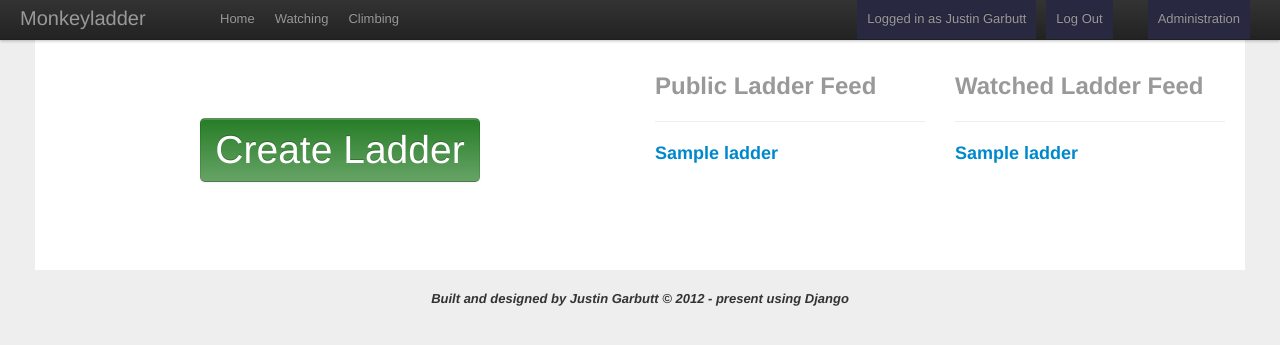
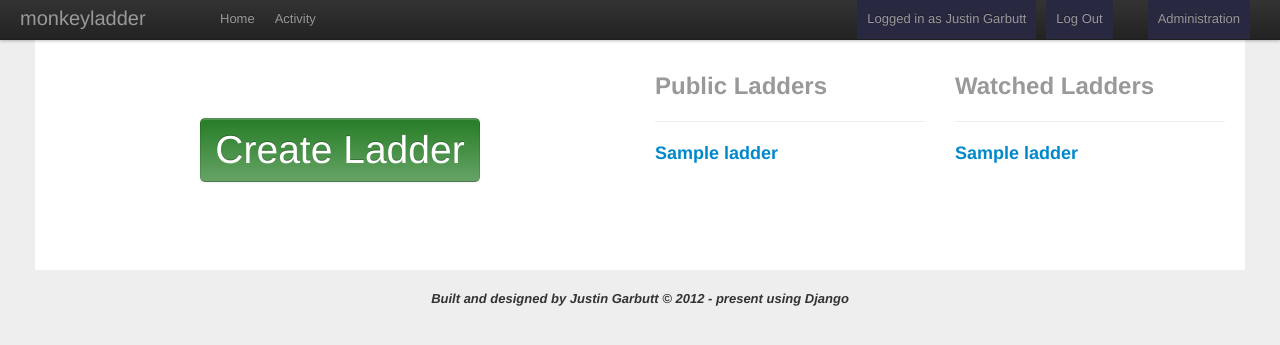
Before and after one commit to garjust/monkeyladder, a Django app: page /home/ in a window 1280 px wide. Shown: the top 345 px of the page. Run offline with Django 3.2, Linux system fonts and the light colour scheme; a user stored in the database is signed in; tables that the repository leaves empty hold one stand-in row (values such as "Sample post"); parts of the project's set-up code (start-up, migrations or seed data) failed here and were passed over; some libraries are stand-ins or nearby versions.

Commit message:
refactored ladder feeds, changed views

```diff
--- a/core/logic.py
+++ b/core/logic.py
@@ -9,11 +9,17 @@ def has_ladder_permission(user, ladder):
     """
     return not ladder.is_private or (user.is_authenticated() and (len(ladder.watcher_set.filter(user=user)) != 0))
 
-def public_ladder_feed(order='-created', size=5):
+def public_ladder_feed(user=None, order='-created', size=5):
     """
     Returns a ladder feed with only public ladders
+
+    If a user is supplied, any ladders watched by the user are excluded
     """
-    return Ladder.objects.filter(is_private=False).order_by(order)[:size]
+    ladders = Ladder.objects.filter(is_private=False).order_by(order)[:size]
+    if user and user.is_authenticated:
+        watched = watched_ladder_feed(user)
+        ladders = filter(lambda l: l not in watched, ladders)
+    return ladders
 
 def watched_ladder_feed(user, order='-created', size=5):
     """
--- a/core/urls.py
+++ b/core/urls.py
@@ -6,8 +6,7 @@ urlpatterns = patterns('django.views.generic.simple',
 
 urlpatterns += patterns('core.views',
     url(r'^create/$', 'create'),
-    url(r'^watched/$', 'watched'),
-    url(r'^climbing/$', 'climbing'),
+    url(r'^activity/$', 'activity'),
     url(r'^(?P<ladder_id>\d+)/$', 'ladder'),
     url(r'^(?P<ladder_id>\d+)/watchers/$', 'watchers'),
 )
--- a/templates/home.html
+++ b/templates/home.html
@@ -7,11 +7,11 @@
 		    <div><a id="create-ladder-link" class="btn btn-primary btn-large" href="/ladders/create">Create Ladder</a></div>
 		</div>
 		<div id="public-ladder-feed-span" class="span{{ public_ladder_feed_size|default:'3' }}">
-			{% include "ladders/public_ladder_feed.html" %}
+			{% include "ladders/ladder_feed.html" with ladder_feed=public_ladder_feed ladder_feed_name="Public Ladders" %}
 		</div>
 	{% if user.is_authenticated %}
 		<div id="watched-ladder-feed-span" class="span{{ watched_ladder_feed_size|default:'3' }}">
-        {% include "ladders/watched_ladder_feed.html" %}
+        {% include "ladders/ladder_feed.html" with ladder_feed=watched_ladder_feed ladder_feed_name="Watched Ladders" %}
         </div>
     {% else %}
 		<div id="home-register-link-span" class="span3">
--- a/templates/ladders/home.html
+++ b/templates/ladders/home.html
@@ -46,5 +46,4 @@
 	    </div>
     </div>
 </div>
-
 {% endblock %}
--- /dev/null
+++ b/templates/ladders/ladder_feed.html
@@ -0,0 +1,18 @@
+<div class="row">
+    <div class="span{{ ladder_feed_size|default:'3' }} page-header muted">
+        <h2>{{ ladder_feed_name|default:'Ladder Feed' }}</h2>
+    </div>
+</div>
+{% for ladder in ladder_feed %}
+<div class="row">
+    <div class="span{{ ladder_feed_size|default:'3' }}">
+        <h3><a href="/ladders/{{ ladder.id }}/">{{ ladder.name }}</a></h3>
+    </div>
+</div>
+{% empty %}
+<div class="row">
+    <div class="span{{ ladder_feed_size|default:'3' }}">
+        <h3>{{ ladder_feed_empty|default:'No ladders available' }}</h3>
+    </div>
+</div>
+{% endfor %}
--- a/templates/ladders/public_ladder_feed.html
+++ /dev/null
@@ -1,18 +0,0 @@
-<div class="row">
-    <div class="span{{ public_ladder_feed_size|default:'3' }} page-header muted">
-        <h2>Public Ladder Feed</h2>
-    </div>
-</div>
-{% for ladder in public_ladder_feed %}
-<div class="row">
-    <div class="span{{ public_ladder_feed_size|default:'3' }}">
-        <h3><a href="/ladders/{{ ladder.id }}/">{{ ladder.name }}</a></h3>
-    </div>
-</div>
-{% empty %}
-<div class="row">
-    <div class="span{{ public_ladder_feed_size|default:'3' }}">
-        <h3>No public ladders are available</h3>
-    </div>
-</div>
-{% endfor %}
--- a/templates/ladders/watched_ladder_feed.html
+++ /dev/null
@@ -1,18 +0,0 @@
-<div class="row">
-    <div class="span{{ watched_ladder_feed_size|default:'3' }} page-header muted">
-        <h2>Watched Ladder Feed</h2>
-    </div>
-</div>
-{% for ladder in watched_ladder_feed %}
-<div class="row">
-    <div class="span{{ watched_ladder_feed_size|default:'3' }}">
-        <h3><a href="/ladders/{{ ladder.id }}/">{{ ladder.name }}</a></h3>
-    </div>
-</div>
-{% empty %}
-<div class="row">
-    <div class="span{{ watched_ladder_feed_size|default:'3' }}">
-        <h3>No watched ladders are available</h3>
-    </div>
-</div>
-{% endfor %}
--- a/templates/navbar.html
+++ b/templates/navbar.html
@@ -6,12 +6,11 @@
 <div id="navbar" class="navbar navbar-fixed-top">
     <div class="navbar-inner">
         <div class="container-fluid">
-            <div class="span2 brand">Monkeyladder</div>
+            <div class="span2 brand">monkeyladder</div>
             <div class="nav-collapse">
                 <ul class="nav">
                     <li><a id="nav-home-link" href="/home/">Home</a></li>
-                    {% if request.user.is_authenticated %}<li><a id="nav-watching-link" href="/ladders/watched/">Watching</a></li>{% endif %}
-                    {% if request.user.is_authenticated %}<li><a id="nav-climbing-link" href="/ladders/climbing/">Climbing</a></li>{% endif %}
+                    {% if request.user.is_authenticated %}<li><a id="nav-activity-link" href="/ladders/activity/">Activity</a></li>{% endif %}
                 </ul>
             </div>
         {% if ladder %}
```
Also changed, not shown: core/views.py (+12 -15 lines), matches/logic.py (+7 -0 lines), templates/ladders/activity.html (added, +17 -0 lines), templates/ladders/favorite_ladder_feed.html (deleted, +0 -18 lines).
